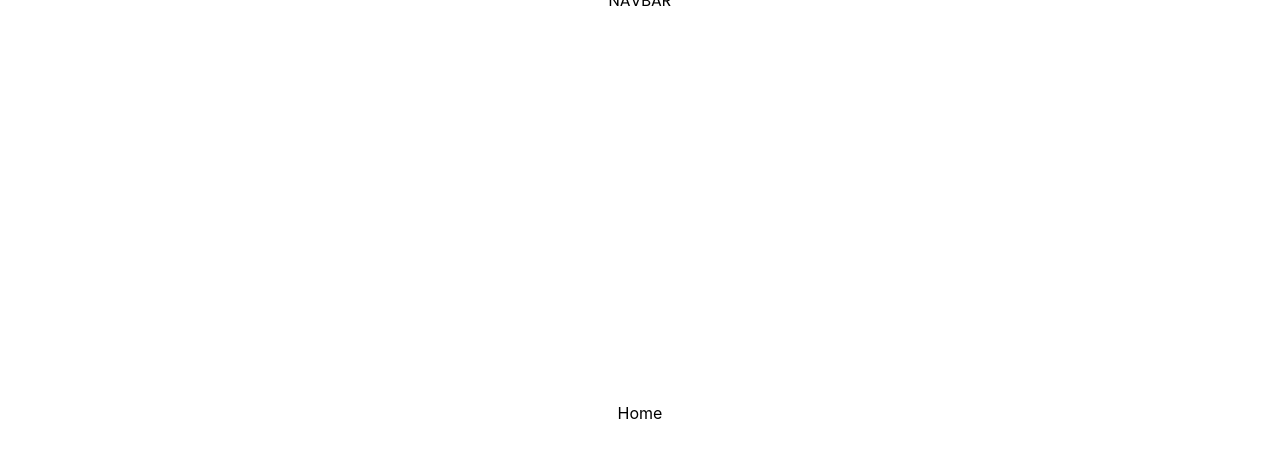
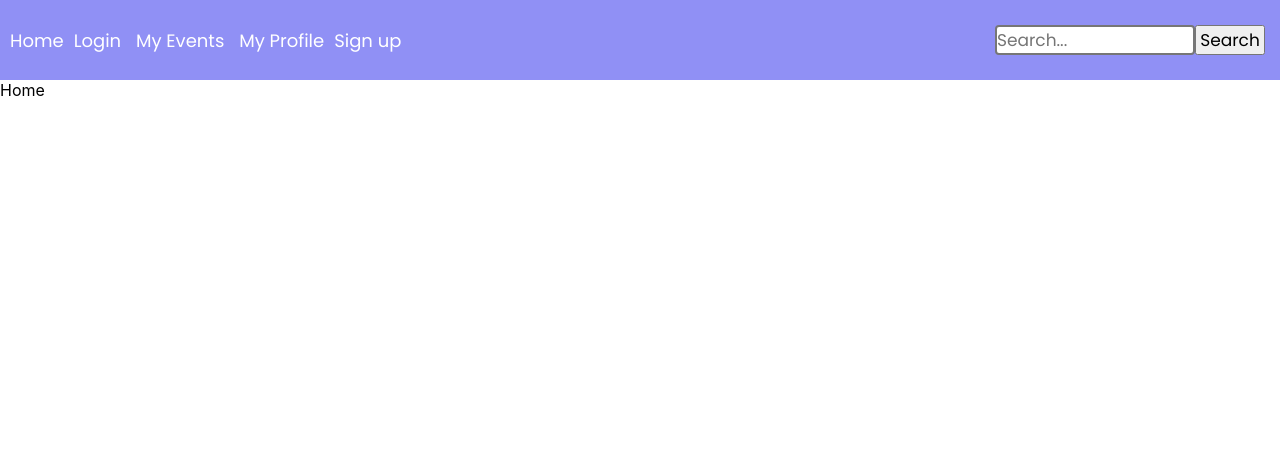
Before and after one commit to cocomarine/huddle-up-frontend, a React (Create React App) app: page / in a window 1280 px wide. Shown: the top 458 px of the page. Built offline with nearby package versions, Linux system fonts and the light colour scheme.

Commit message:
creating navbar

```diff
--- a/src/components/App.js
+++ b/src/components/App.js
@@ -9,7 +9,7 @@ import MyProfile from "./MyProfile";
 function App() {
   return (
     <div className="App">
-        <Navbar />
+      <Navbar />
       <BrowserRouter>
         <Routes>
           <Route path="/" element={<Home />}></Route>
--- a/src/components/Home.js
+++ b/src/components/Home.js
@@ -4,7 +4,6 @@ import "../styles/home.css";
 const Home = () => {
   return <body>
     Home
-
   </body>;
 };
 
--- a/src/components/Navbar.js
+++ b/src/components/Navbar.js
@@ -1,10 +1,32 @@
 import React from "react";
+// import { BrowserRouter, Route, Routes } from "react-router-dom";
 import "../styles/navbar.css";
+import SignUp from "./SignUp";
+import LogIn from "./LogIn";
+import Home from "./Home";
+import MyProfile from "./MyProfile";
 
 const Navbar = () => {
-  return <nav>
-    NAVBAR
-  </nav>;
+  return (
+    <div className="navbar">
+      <div className="left-side">
+      <div className="links">
+          <a href="/">Home</a>
+          <a href="/login">Login</a>
+          <a href="/myevents"> My Events</a>
+          <a href="/myprofile"> My Profile</a>
+          <a href="/signup">Sign up</a>
+          {/* <a href="/"> Sign Out</a> */}
+        </div>
+        <button>Open</button>
+      </div>
+      <div className="right-side">
+        <input type="text" placeholder="Search..."></input>
+        <button>Search</button>
+
+      </div>
+    </div>
+  );
 };
 
 export default Navbar;
--- a/src/styles/App.css
+++ b/src/styles/App.css
@@ -6,10 +6,10 @@
   font-family: "poppins";
 }
 
-body {
+/* body {
   display: flex;
   height: 100vh;
   justify-content: center;
   align-items: center;
   background: linear-gradient();
-}
+} */
--- a/src/styles/navbar.css
+++ b/src/styles/navbar.css
@@ -0,0 +1,68 @@
+.navbar {
+  background-color: rgb(144, 144, 245);
+  width: 100%;
+  height: 80px;
+  font-family: Arial, Helvetica, sans-serif;
+  display: flex;
+}
+
+.navbar .right-side {
+  flex: 30%;
+  align-items: center;
+  display: flex;
+  justify-content: flex-end;
+  padding-right: 15px;
+}
+.right-side input {
+  width: 200px;
+  height: 30px;
+  border-style: solid;
+  border-radius: 4px;
+  font-size: 17px;
+}
+
+.right-side button {
+  height: 30px;
+  width: 70px;
+  font-size: 17px;
+}
+.navbar .left-side .links {
+  max-height: 80px;
+}
+.navbar .left-side .links a {
+  text-decoration: none;
+  color: white;
+  font-size: 18px;
+  margin-left: 10px;
+}
+
+.navbar .left-side {
+  display: flex;
+  flex: 70%;
+  justify-content: left;
+  align-items: center;
+}
+
+.navbar .left-side button {
+  display: none;
+  margin-left: 14px;
+}
+
+button:hover {
+  cursor: pointer;
+}
+
+@media only screen and (max-width: 850px) {
+  .navbar .left-side .links a {
+    font-size: 15px;
+  }
+}
+
+@media only screen and (max-width: 650px) {
+  .navbar .left-side .links {
+    display: none;
+  }
+  .navbar .left-side button {
+    display: flex;
+  }
+}
```
